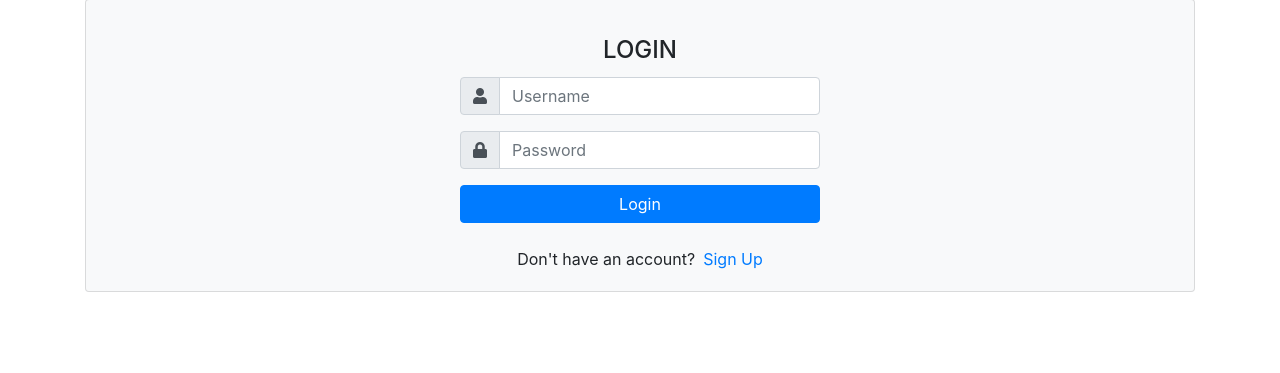
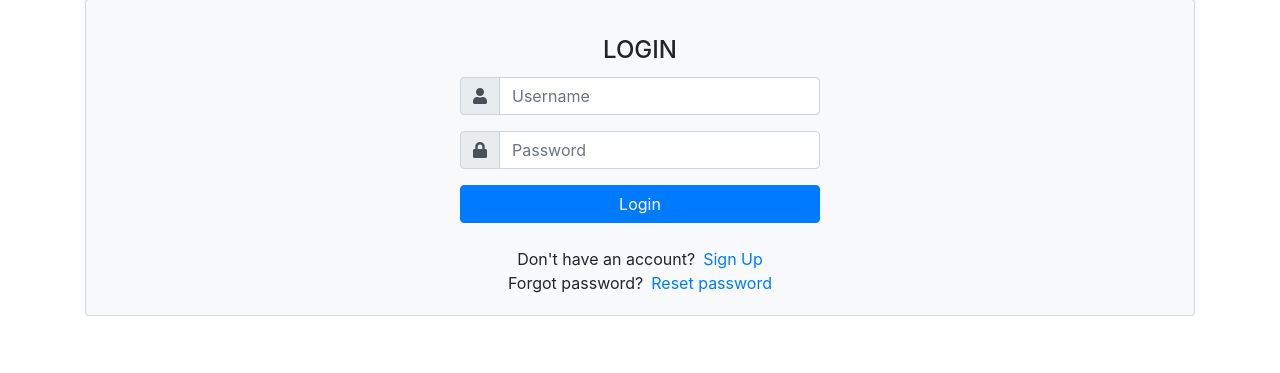
Before and after one commit to emushell/django-todo-app, a Django app: page /login/ in a window 1280 px wide. Shown: the part 57-430 px from the top of the page. Run offline with Django 3.2, Linux system fonts and the light colour scheme; some libraries are stand-ins or nearby versions.

Commit message:
Reset password logic added. Trough email.

```diff
--- a/templates/todo/login.html
+++ b/templates/todo/login.html
@@ -30,6 +30,9 @@
                     <div class="d-flex justify-content-center">
                         Don't have an account? <a href="{% url 'register' %}" class="ml-2">Sign Up</a>
                     </div>
+                    <div class="d-flex justify-content-center">
+                        Forgot password? <a href="{% url 'reset_password' %}" class="ml-2">Reset password</a>
+                    </div>
                 </div>
             </form>
         </article>
--- a/todo/signals.py
+++ b/todo/signals.py
@@ -19,5 +19,5 @@ def create_profile(sender, instance, created, **kwargs):
 @receiver(post_save, sender=User)
 def update_profile(sender, instance, created, **kwargs):
     if not created:
-        instance.profile.save()
+        # instance.profile.save()
         print('Profile updated!')
--- a/todo/urls.py
+++ b/todo/urls.py
@@ -1,4 +1,7 @@
 from django.urls import path
+
+from django.contrib.auth import views as auth_views
+
 from . import views
 
 urlpatterns = [
@@ -13,4 +16,16 @@ urlpatterns = [
     path('delete-task/<int:task_id>/', views.delete_task, name='delete_task'),
 
     path('profile/', views.profile, name='profile'),
+
+    path('password-reset/', auth_views.PasswordResetView.as_view(template_name="todo/password_reset.html"),
+         name="reset_password"),
+    path('password-reset-sent/',
+         auth_views.PasswordResetDoneView.as_view(template_name="todo/password_reset_sent.html"),
+         name="password_reset_done"),
+    path('reset/<uidb64>/<token>/',
+         auth_views.PasswordResetConfirmView.as_view(template_name="todo/password_reset_form.html"),
+         name="password_reset_confirm"),
+    path('password-reset-complete/',
+         auth_views.PasswordResetCompleteView.as_view(template_name="todo/password_reset_done.html"),
+         name="password_reset_complete"),
 ]
```
Also changed, not shown: templates/todo/password_reset.html (added, +15 -0 lines), templates/todo/password_reset_done.html (added, +9 -0 lines), templates/todo/password_reset_form.html (added, +15 -0 lines), templates/todo/password_reset_sent.html (added, +12 -0 lines), todo_app/settings.py (+10 -0 lines), README.md, 1 other file.
